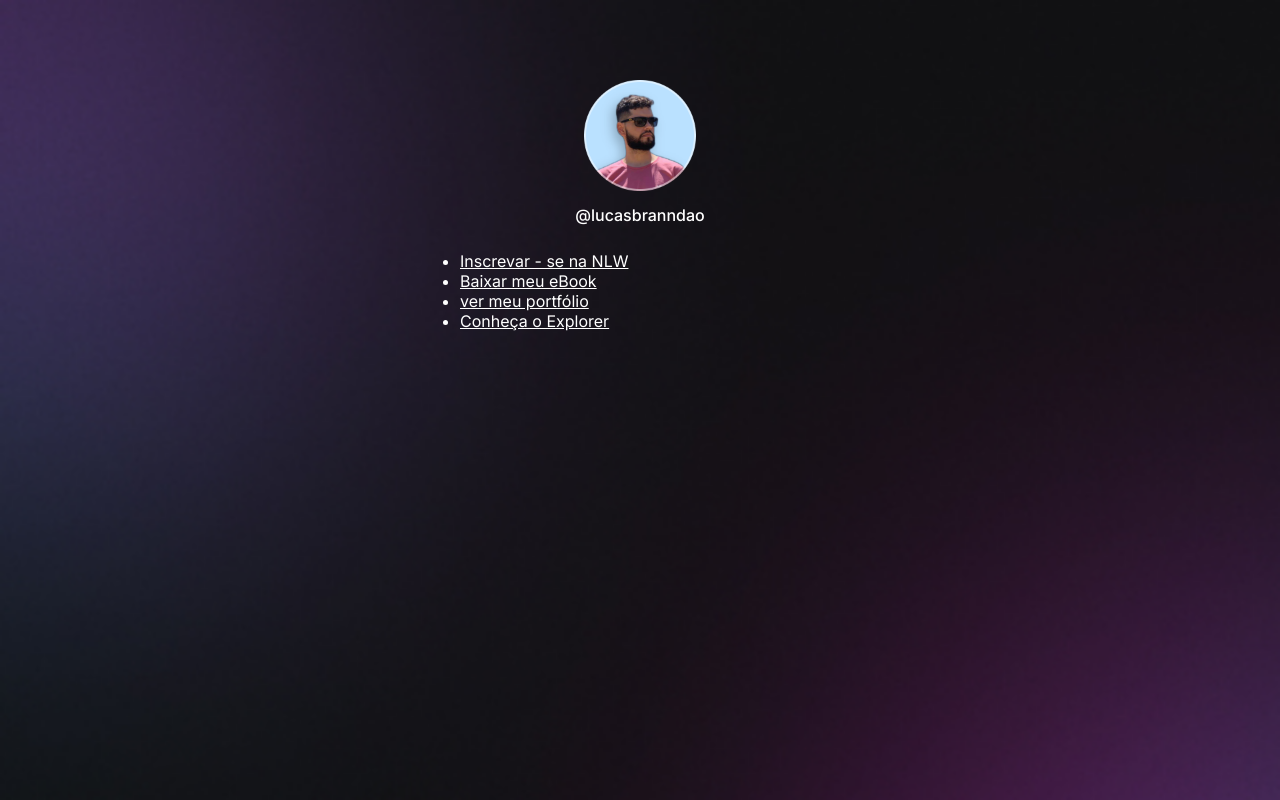
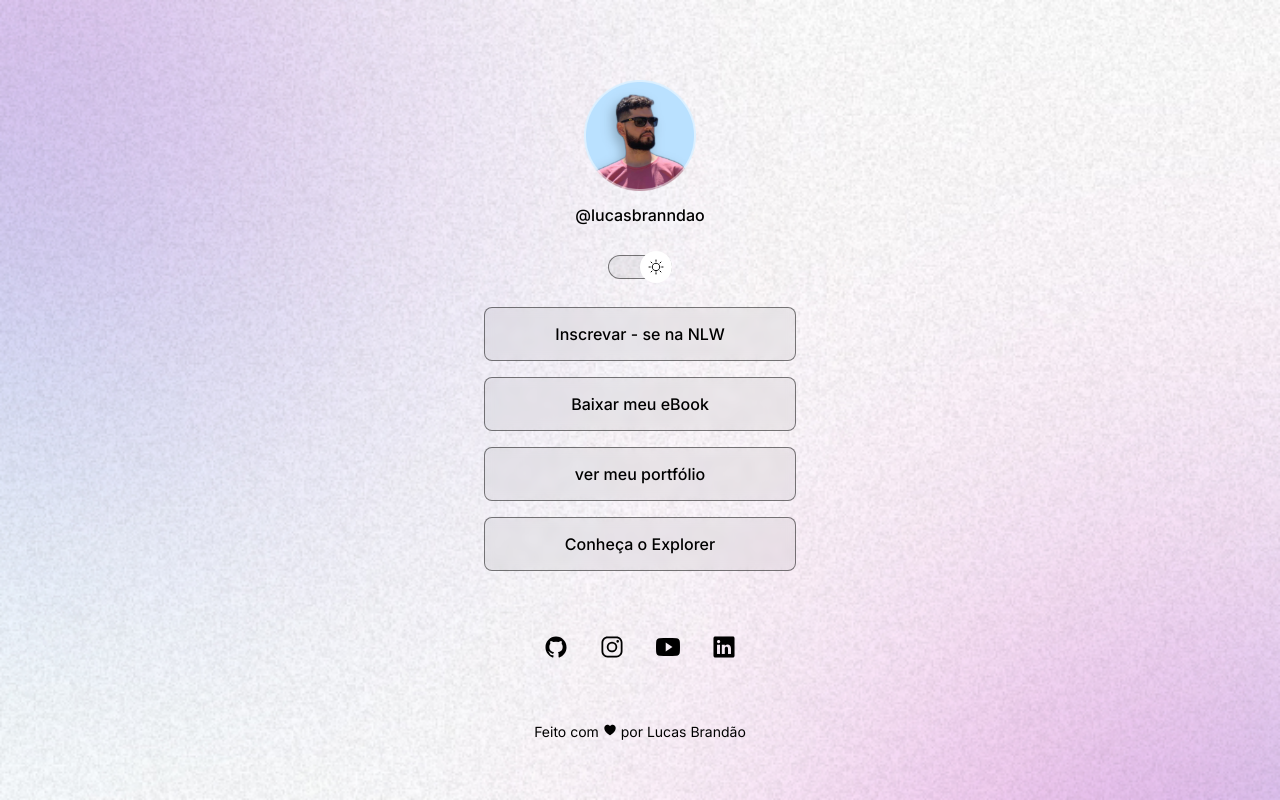
Before and after one commit to lucasbranndao/devLinks, a plain HTML site: page index.html in a window 1280 px wide. Drawn offline with nearby package versions, Linux system fonts and the light colour scheme.

Commit message:
fineshed project

```diff
--- a/index.html
+++ b/index.html
@@ -1,5 +1,5 @@
 <!DOCTYPE html>
-<html lang="en">
+<html lang="pt-br" class="light">
   <head>
     <link rel="preconnect" href="https://fonts.googleapis.com" />
     <link rel="preconnect" href="https://fonts.gstatic.com" crossorigin />
@@ -22,6 +22,10 @@
         />
         <p>@lucasbranndao</p>
       </div>
+      <div id="switch" onclick="toggleMode()">
+        <button></button>
+        <span></span>
+      </div>
       <ul>
         <li>
           <a href="#">Inscrevar - se na NLW</a>
@@ -36,6 +40,34 @@
           <a href="#" target="_blank">Conheça o Explorer</a>
         </li>
       </ul>
+      <div id="social-links">
+        <a href="#" target="_blank">
+          <ion-icon name="logo-github"></ion-icon>
+        </a>
+        <a href="#" target="_blank">
+          <ion-icon name="logo-instagram"></ion-icon>
+        </a>
+        <a href="#" target="_blank">
+          <ion-icon name="logo-youtube"></ion-icon>
+        </a>
+        <a href="#" target="_blank">
+          <ion-icon name="logo-linkedin"></ion-icon>
+        </a>
+      </div>
     </div>
+
+    <footer>
+      Feito com <ion-icon name="heart"></ion-icon> por Lucas Brandão
+    </footer>
+
+    <script
+      type="module"
+      src="https://unpkg.com/ionicons@7.1.0/dist/ionicons/ionicons.esm.js"
+    ></script>
+    <script
+      nomodule
+      src="https://unpkg.com/ionicons@7.1.0/dist/ionicons/ionicons.js"
+    ></script>
+    <script src="./script.js"></script>
   </body>
 </html>
--- /dev/null
+++ b/script.js
@@ -0,0 +1,19 @@
+function toggleMode() {
+  const html = document.documentElement
+  html.classList.toggle("light")
+  const img = document.querySelector("#profile img")
+
+  if (html.classList.contains("light")) {
+    img.setAttribute("src", "./assets/avatar.png")
+    img.setAttribute(
+      "alt",
+      "foto de Lucas Brandão, usando óculos de sol e camiseta rosa, barba e fundo azul"
+    )
+  } else {
+    img.setAttribute("src", "./assets/avatar-light.png")
+    img.setAttribute(
+      "alt",
+      "foto de Lucas Brandão, sem oculos, com gravata borboleta e fundo colorido"
+    )
+  }
+}
--- a/style.css
+++ b/style.css
@@ -3,19 +3,38 @@
   padding: 0;
   box-sizing: border-box;
 }
+:root {
+  --text-color: white;
+  --bg-url: url(./assets/bg-mobile.jpg);
+  --stroke-color: rgba(255, 255, 255, 0.5);
+  --suface-color: rgba(255, 255, 255, 0.05);
+  --suface-color-hover: rgba(0, 0, 0, 0.02);
+  --highlight-color: rgba(255, 255, 255, 0.2);
+  --switch-bg-url: url(./assets/moon-stars.svg);
+}
+.light {
+  --text-color: black;
+  --bg-url: url(./assets/bg-mobile-light.jpg);
+  --stroke-color: rgba(0, 0, 0, 0.5);
+  --suface-color: rgba(0, 0, 0, 0.05);
+  --suface-color-hover: rgba(0, 0, 0, 0.02);
+  --highlight-color: rgba(0, 0, 0, 0.1);
+  --switch-bg-url: url(./assets/sun.svg);
+}
 
 body {
-  background: url(./assets/bg-mobile.jpg) no-repeat top center/cover;
+  background: var(--bg-url) no-repeat top center/cover;
 }
 
 body * {
   font-family: "Inter", sans-serif;
-  color: #ffffff;
+  color: var(--text-color);
 }
 
 #container {
   width: 360px;
   margin: 56px auto 0px;
+  padding: 0 24px;
 }
 
 #profile {
@@ -31,3 +50,108 @@ body * {
   line-height: 24px;
   margin-top: 8px;
 }
+/*switch*/
+
+#switch {
+  position: relative;
+  width: 64px;
+  margin: 4px auto;
+}
+#switch button {
+  width: 32px;
+  height: 32px;
+  background: white var(--switch-bg-url) no-repeat center;
+  border: 0;
+  border-radius: 50%;
+
+  position: absolute;
+  top: 50%;
+  left: 0;
+  z-index: 1;
+  transform: translateY(-50%);
+}
+.light #switch button {
+  right: 0;
+  left: initial;
+}
+
+#switch span {
+  display: block;
+  width: 64px;
+  height: 24px;
+  background: var(--suface-color);
+  border: 1px solid var(--stroke-color);
+  -webkit-backdrop-filter: blur(4px);
+  border-radius: 9999px;
+}
+
+/*Links*/
+ul {
+  list-style: none;
+
+  display: flex;
+  flex-direction: column;
+  gap: 16px;
+
+  padding: 24px 0;
+}
+
+ul li a {
+  display: flex;
+  align-items: center;
+  justify-content: center;
+
+  padding: 16px 24px;
+
+  background: var(--suface-color);
+  border: 1px solid var(--stroke-color);
+  border-radius: 8px;
+
+  backdrop-filter: blur(4px);
+  -webkit-backdrop-filter: blur(4px);
+
+  text-decoration: none;
+  font-weight: 500;
+  transition: background 0.2s;
+}
+
+ul li a:hover {
+  background: var(--suface-color-hover);
+  border: 1.5px solid var(--text-color);
+}
+
+/*Social links*/
+
+#social-links {
+  display: flex;
+  justify-content: center;
+
+  padding: 24px 0;
+  font-size: 24px;
+}
+#social-links a {
+  display: flex;
+  align-items: center;
+  justify-content: center;
+  padding: 16px;
+
+  border-radius: 50%;
+
+  transition: background 0.2s;
+}
+
+#social-links a:hover {
+  background: var(--highlight-color);
+}
+
+footer {
+  padding: 24px 0;
+  text-align: center;
+  font-size: 14px;
+
+  transition: color 0.2s;
+}
+
+footer ion-icon:hover {
+  color: red;
+}
```
Also changed, not shown: assets/avatar-light.png.
